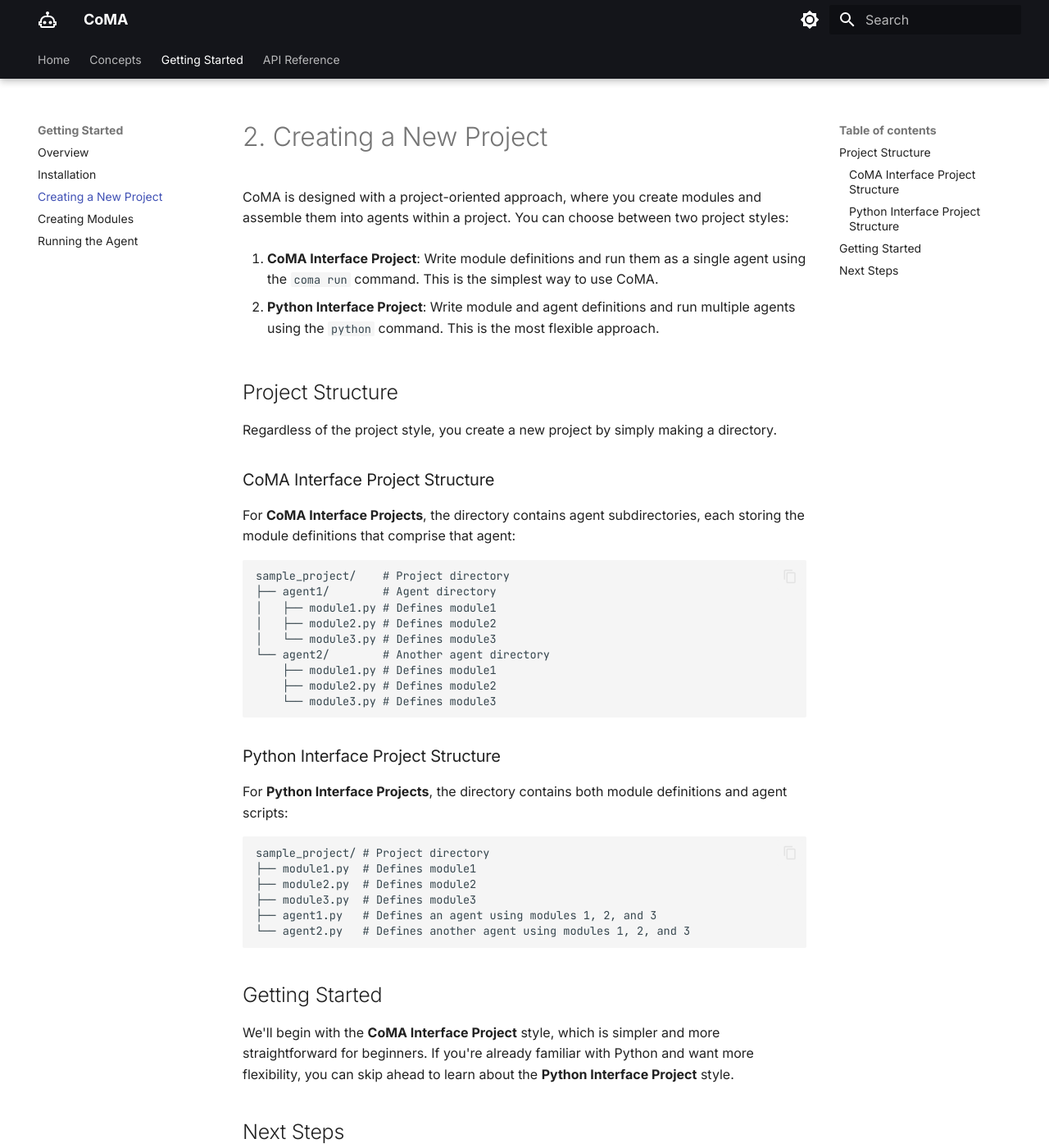
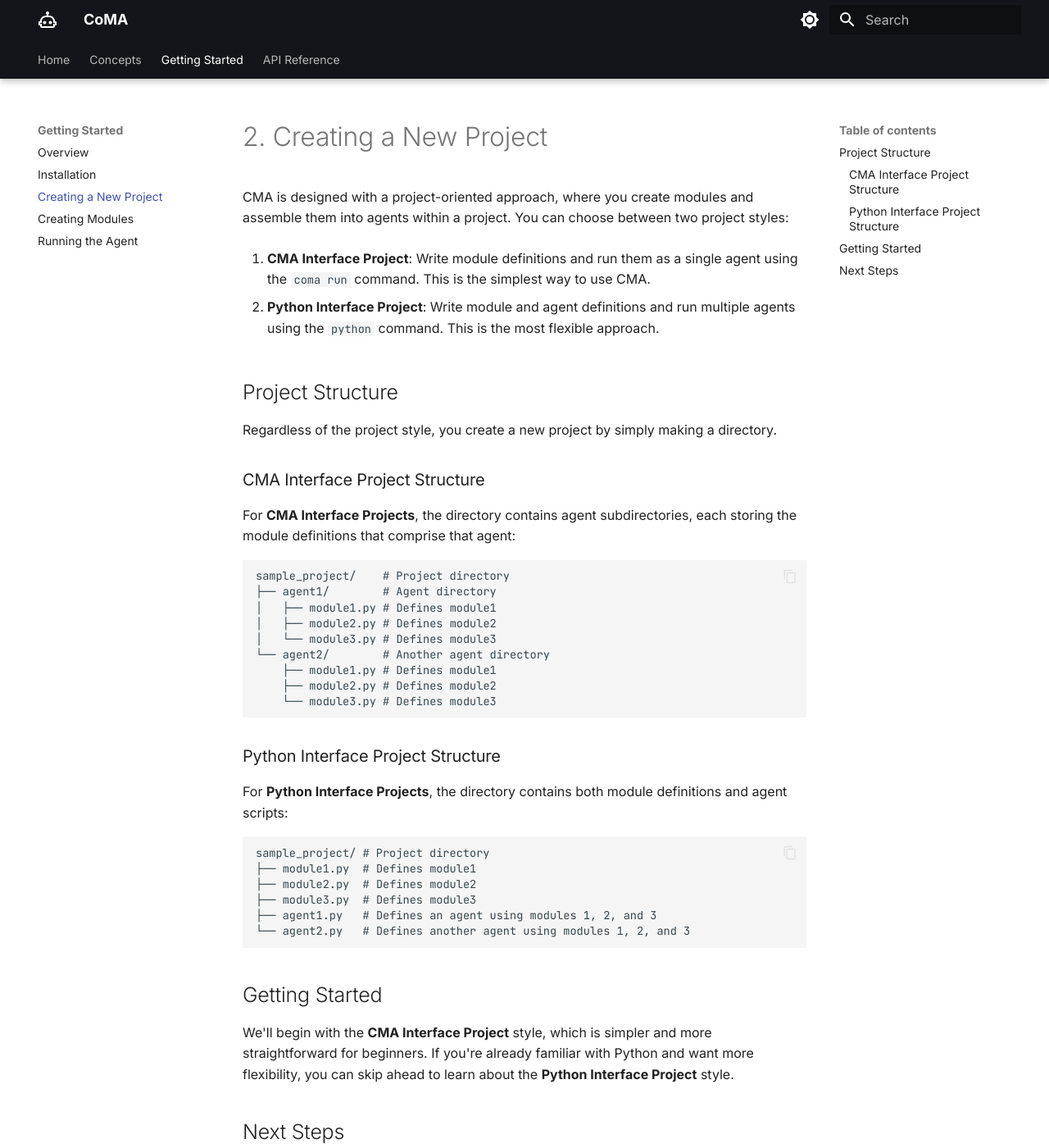
Before and after one commit to yamakkaji/concurrent-modular-agent-fork-dev, an MkDocs documentation site: the page built from docs/docs/getting-started/creating-a-new-project.md, in a window 1280 px wide and 1400 px high. Shown: the whole window at 82% size. Built offline with MkDocs 1.6.1 and Material for MkDocs 9.7.7, drawn with Linux system fonts in a browser that asks for light colours; some of the changed text lies outside the part shown.

Commit message:
Fix typos in project documentation for CMA

````diff
--- a/docs/docs/getting-started/creating-a-new-project.md
+++ b/docs/docs/getting-started/creating-a-new-project.md
@@ -1,8 +1,8 @@
 # 2. Creating a New Project
 
-CoMA is designed with a project-oriented approach, where you create modules and assemble them into agents within a project. You can choose between two project styles:
+CMA is designed with a project-oriented approach, where you create modules and assemble them into agents within a project. You can choose between two project styles:
 
-1. **CoMA Interface Project**: Write module definitions and run them as a single agent using the `coma run` command. This is the simplest way to use CoMA.
+1. **CMA Interface Project**: Write module definitions and run them as a single agent using the `coma run` command. This is the simplest way to use CMA.
 
 2. **Python Interface Project**: Write module and agent definitions and run multiple agents using the `python` command. This is the most flexible approach.
 
@@ -10,9 +10,9 @@ CoMA is designed with a project-oriented approach, where you create modules and
 
 Regardless of the project style, you create a new project by simply making a directory.
 
-### CoMA Interface Project Structure
+### CMA Interface Project Structure
 
-For **CoMA Interface Projects**, the directory contains agent subdirectories, each storing the module definitions that comprise that agent:
+For **CMA Interface Projects**, the directory contains agent subdirectories, each storing the module definitions that comprise that agent:
 
 ```
 sample_project/    # Project directory
@@ -41,15 +41,15 @@ sample_project/ # Project directory
 
 ## Getting Started
 
-We'll begin with the **CoMA Interface Project** style, which is simpler and more straightforward for beginners. If you're already familiar with Python and want more flexibility, you can skip ahead to learn about the **Python Interface Project** style.
+We'll begin with the **CMA Interface Project** style, which is simpler and more straightforward for beginners. If you're already familiar with Python and want more flexibility, you can skip ahead to learn about the **Python Interface Project** style.
 
 ## Next Steps
 
-Let's create your first CoMA project and start building modules!
+Let's create your first CMA project and start building modules!
 
 <div style="text-align: center; margin: 2rem 0;">
     <a href="../creating-modules" class="indigo-button">
-        🚀 Creating Modules (CoMA Interface)
+        🚀 Creating Modules (CMA Interface)
     </a>
 </div>
 
````
